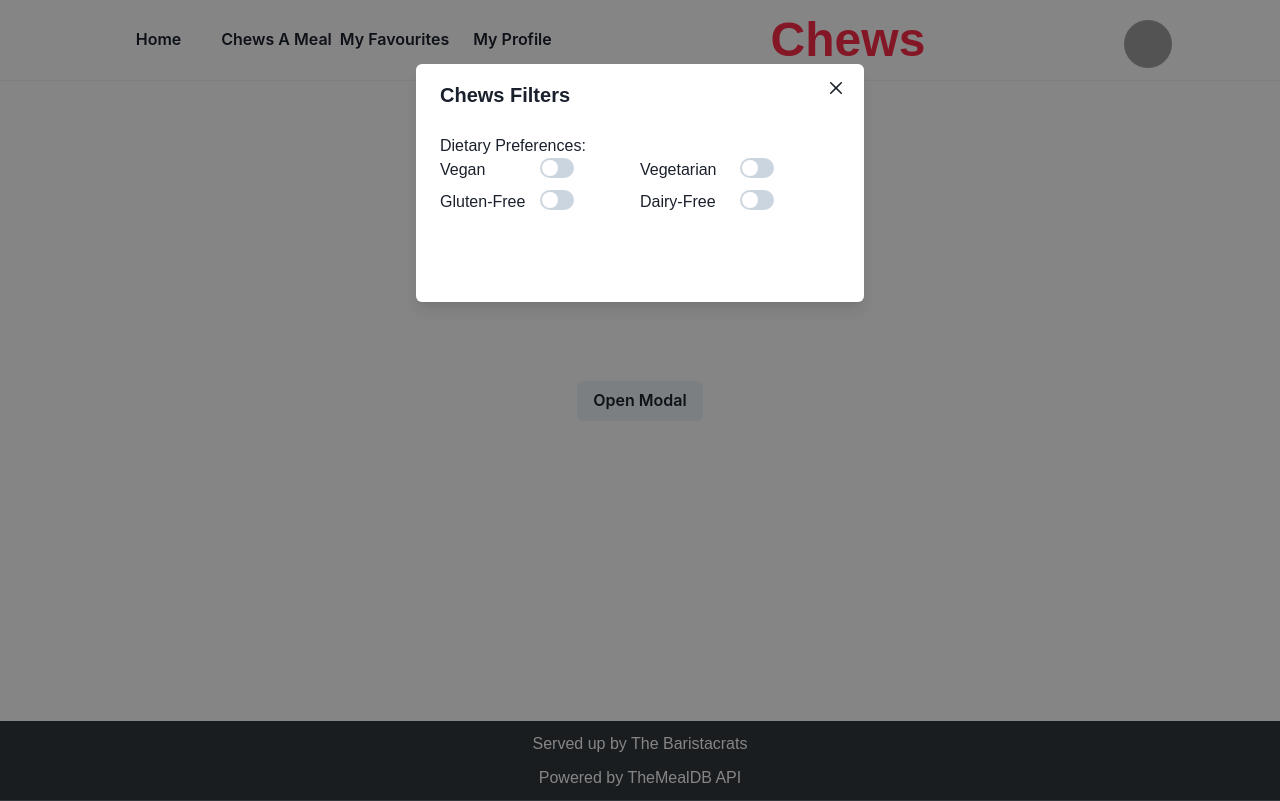
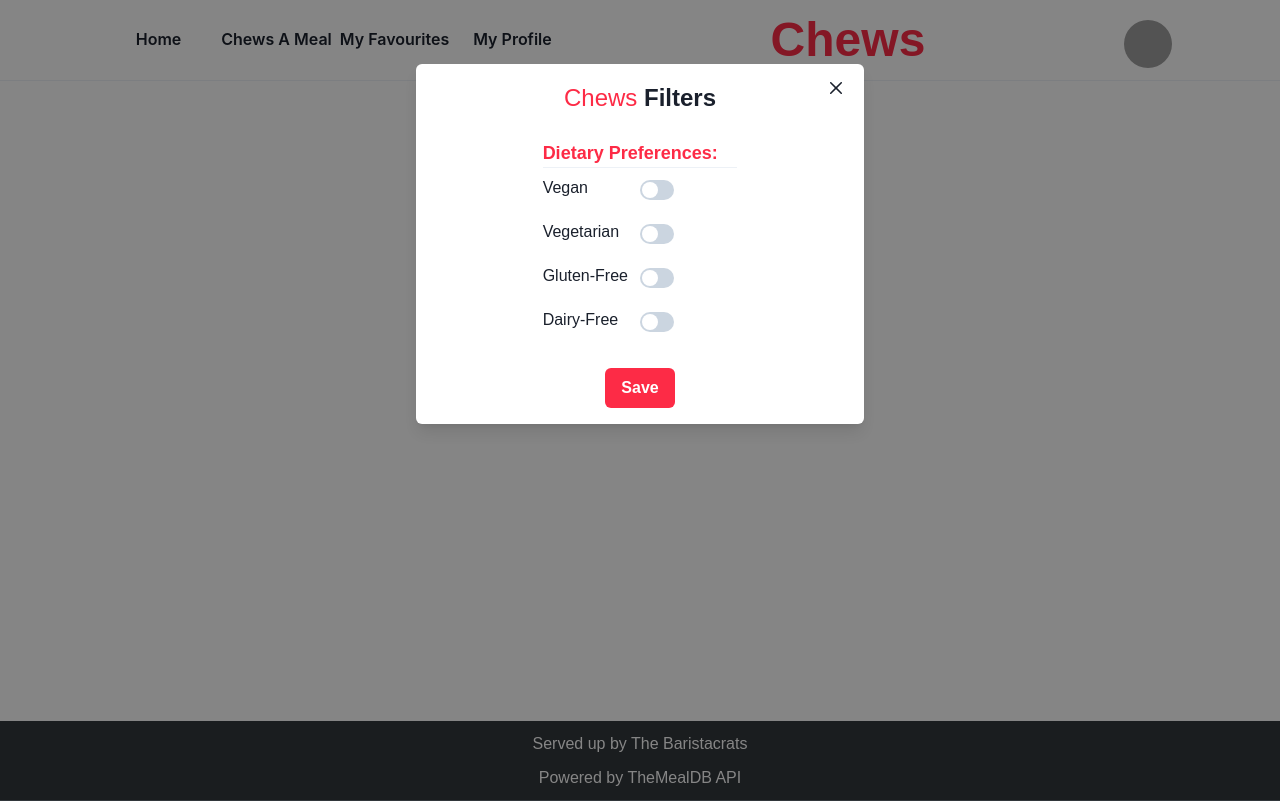
Before and after one commit to simonpartridge86/Chews-App-Frontend, a Next.js app: page /home in a window 1280 px wide. Both pictures are taken after a click on the button "Open Modal". Built offline with nearby package versions, Linux system fonts and the light colour scheme; grey boxes are pictures that could not be loaded; a web font is replaced by a local one.

Commit message:
further style changes to modal.
Co-authored-by: Kunal <kun.shukla@gmail.com>

```diff
--- a/components/FilterModal.js
+++ b/components/FilterModal.js
@@ -15,6 +15,7 @@ import {
   FormLabel,
   Switch,
   SimpleGrid,
+  Divider,
 } from "@chakra-ui/react";
 
 export default function FilterModal() {
@@ -26,34 +27,52 @@ export default function FilterModal() {
 
       <Modal isOpen={isOpen} onClose={onClose}>
         <ModalOverlay />
-        <ModalContent width="80vw">
-          <ModalHeader className="font-nunito">Chews Filters</ModalHeader>
+        <ModalContent
+          width="80vw"
+          flex="flex"
+          flexDir="column"
+          alignItems="center"
+        >
+          <ModalHeader fontFamily={"brand.main"} fontSize={"2xl"}>
+            <span className="font-permanent-marker text-center text-2xl text-primary-color font-normal">
+              Chews{" "}
+            </span>{" "}
+            Filters
+          </ModalHeader>
           <ModalCloseButton />
           <ModalBody>
-            <Text className="font-nunito">Dietary Preferences:</Text>
-            <FormControl as={SimpleGrid} columns={{ base: 2, lg: 4 }}>
+            <Text
+              fontFamily={"brand.main"}
+              fontWeight={600}
+              fontSize={"lg"}
+              textColor={"brand.primary"}
+              textAlign={"left"}
+            >
+              Dietary Preferences:
+            </Text>
+            <Divider />
+            <FormControl as={SimpleGrid} columns={2}>
               {dietArray.map((item) => {
                 return (
                   <>
-                    <FormLabel className="font-nunito" htmlFor={item}>
+                    <FormLabel
+                      fontFamily={"brand.main"}
+                      my={"1vh"}
+                      htmlFor={item}
+                    >
                       {item}
                     </FormLabel>
-                    <Switch id={item} />
+                    <Switch colorScheme="teal" my={"1.5vh"} id={item} />
                   </>
                 );
               })}
             </FormControl>
           </ModalBody>
 
-          <ModalFooter className="flex flex-row justify-center w-[100vw] ">
+          <ModalFooter>
             <MainButton
               colorMode={"dark"}
               buttonText="Save"
-              onClick={onClose}
-            />
-            <MainButton
-              colorMode={"dark"}
-              buttonText="Cancel"
               onClick={onClose}
             />
           </ModalFooter>
```
